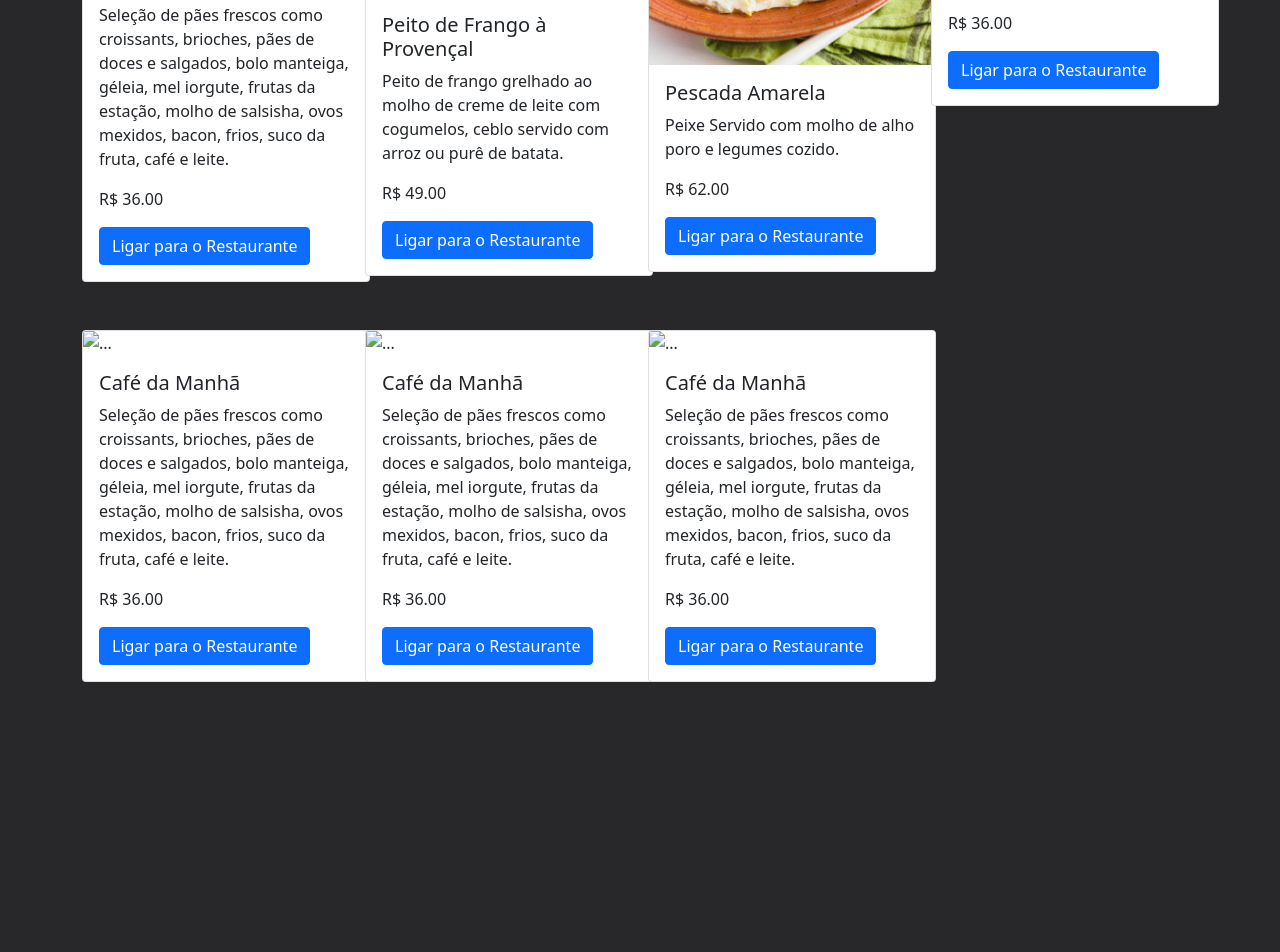
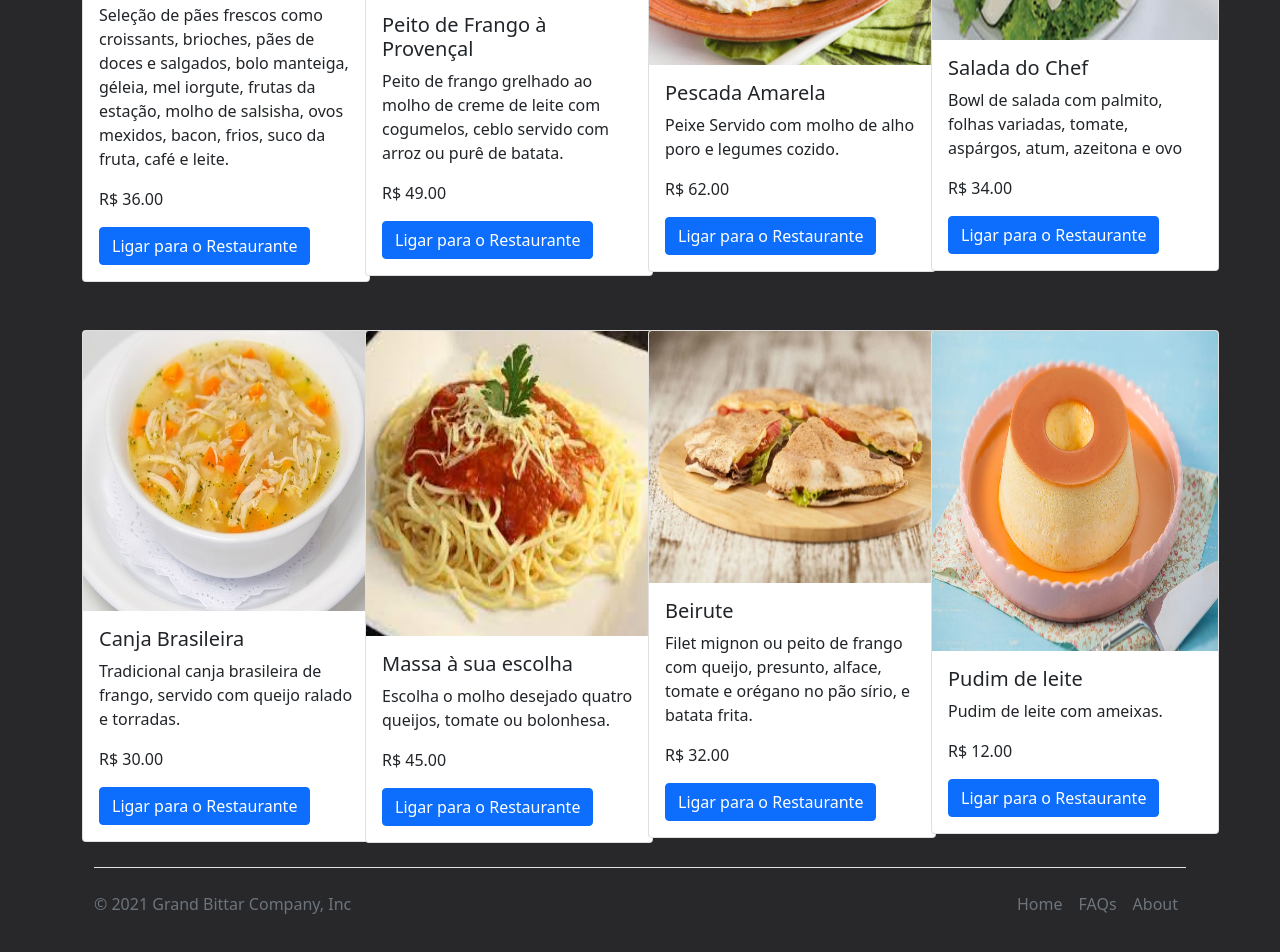
Before and after one commit to MatheusDario/PIDI-V, a plain HTML site: page index.html in a window 1280 px wide. Shown: the part 334-1286 px from the top of the page. Before the commit the page ends 1016 px from the top, so only its background shows below. Drawn offline with nearby package versions, Linux system fonts and the light colour scheme.

Commit message:
finalizado

```diff
--- a/index.html
+++ b/index.html
@@ -40,6 +40,9 @@
                         <a class="nav-link" href="#">Sopas</a>
                       </li>
                       <li class="nav-item">
+                        <a class="nav-link" href="#">Massas</a>
+                      </li>
+                      <li class="nav-item">
                         <a class="nav-link" href="#">Sanduíches</a>
                       </li>
                       <li class="nav-item">
@@ -54,7 +57,7 @@
 
           <div class="col mt-5">
             <div class="card" style="width: 18rem;">
-                <img src="./img/breakfast.jpg" class="card-img-top" height="200" width="90">
+                <img src="./img/breakfast.jpg" class="card-img-top" height="200">
                 <div class="card-body">
                   <h5 class="card-title">Café da Manhã</h5>
                   <p class="card-text">Seleção de pães frescos como croissants, brioches, pães de doces e salgados, bolo manteiga, géleia, mel iorgute, frutas da estação, molho de salsisha, ovos mexidos, bacon, frios, suco da fruta, café e leite.</p>
@@ -65,7 +68,7 @@
           </div>
           <div class="col mt-5">
             <div class="card" style="width: 18rem;">
-                <img src="./img/peito-frango.jpg.jpg" class="card-img-top" height="242" width="90">
+                <img src="./img/peito-frango.jpg.jpg" class="card-img-top" height="242">
                 <div class="card-body">
                   <h5 class="card-title">Peito de Frango à Provençal</h5>
                   <p class="card-text">Peito de frango grelhado ao molho de creme de leite com cogumelos, ceblo servido com arroz ou purê de batata.</p>
@@ -76,7 +79,7 @@
           </div>
           <div class="col mt-5">
             <div class="card" style="width: 18rem;">
-                <img src="./img/pesacada.jpg" class="card-img-top" height="310" width="100">
+                <img src="./img/pesacada.jpg" class="card-img-top" height="310">
                 <div class="card-body">
                   <h5 class="card-title">Pescada Amarela</h5>
                   <p class="card-text">Peixe Servido com molho de alho poro e legumes cozido.</p>
@@ -87,44 +90,55 @@
           </div>
           <div class="col mt-5">
             <div class="card" style="width: 18rem;">
-                <img src="./img/breakfast.jpg" class="card-img-top" alt="...">
+                <img src="./img/salada.jpg" class="card-img-top" height="285">
                 <div class="card-body">
                   <h5 class="card-title">Salada do Chef</h5>
-                  <p class="card-text">Seleção de pães frescos como croissants, brioches, pães de doces e salgados, bolo manteiga, géleia, mel iorgute, frutas da estação, molho de salsisha, ovos mexidos, bacon, frios, suco da fruta, café e leite.</p>
-                  <p class="card-text">R$ 36.00</p>
+                  <p class="card-text">Bowl de salada com palmito, folhas variadas, tomate, aspárgos, atum, azeitona e ovo</p>
+                  <p class="card-text">R$ 34.00</p>
                   <a href="#" class="btn btn-primary">Ligar para o Restaurante</a>
                 </div>
               </div>
           </div>
           <div class="col mt-5">
             <div class="card" style="width: 18rem;">
-                <img src="./img/breakfast.jpg" class="card-img-top" alt="...">
+                <img src="./img/canja.jpg" class="card-img-top" height="280">
                 <div class="card-body">
-                  <h5 class="card-title">Café da Manhã</h5>
-                  <p class="card-text">Seleção de pães frescos como croissants, brioches, pães de doces e salgados, bolo manteiga, géleia, mel iorgute, frutas da estação, molho de salsisha, ovos mexidos, bacon, frios, suco da fruta, café e leite.</p>
-                  <p class="card-text">R$ 36.00</p>
+                  <h5 class="card-title">Canja Brasileira</h5>
+                  <p class="card-text">Tradicional canja brasileira de frango, servido com queijo ralado e torradas.</p>
+                  <p class="card-text">R$ 30.00</p>
                   <a href="#" class="btn btn-primary">Ligar para o Restaurante</a>
                 </div>
               </div>
           </div>
           <div class="col mt-5">
             <div class="card" style="width: 18rem;">
-                <img src="./img/breakfast.jpg" class="card-img-top" alt="...">
+                <img src="./img/massa.jpeg" class="card-img-top" height="305">
                 <div class="card-body">
-                  <h5 class="card-title">Café da Manhã</h5>
-                  <p class="card-text">Seleção de pães frescos como croissants, brioches, pães de doces e salgados, bolo manteiga, géleia, mel iorgute, frutas da estação, molho de salsisha, ovos mexidos, bacon, frios, suco da fruta, café e leite.</p>
-                  <p class="card-text">R$ 36.00</p>
+                  <h5 class="card-title">Massa à sua escolha</h5>
+                  <p class="card-text">Escolha o molho desejado quatro queijos, tomate ou bolonhesa.</p>
+                  <p class="card-text">R$ 45.00</p>
                   <a href="#" class="btn btn-primary">Ligar para o Restaurante</a>
                 </div>
               </div>
           </div>
           <div class="col mt-5">
             <div class="card" style="width: 18rem;">
-                <img src="./img/breakfast.jpg" class="card-img-top" alt="...">
+                <img src="./img/beirute.webp" class="card-img-top" height="252">
                 <div class="card-body">
-                  <h5 class="card-title">Café da Manhã</h5>
-                  <p class="card-text">Seleção de pães frescos como croissants, brioches, pães de doces e salgados, bolo manteiga, géleia, mel iorgute, frutas da estação, molho de salsisha, ovos mexidos, bacon, frios, suco da fruta, café e leite.</p>
-                  <p class="card-text">R$ 36.00</p>
+                  <h5 class="card-title">Beirute</h5>
+                  <p class="card-text">Filet mignon ou peito de frango com queijo, presunto, alface, tomate e orégano no pão sírio, e batata frita.</p>
+                  <p class="card-text">R$ 32.00</p>
+                  <a href="#" class="btn btn-primary">Ligar para o Restaurante</a>
+                </div>
+              </div>
+          </div>
+          <div class="col mt-5">
+            <div class="card" style="width: 18rem;">
+                <img src="./img/pudim.jpg" class="card-img-top" height="320">
+                <div class="card-body">
+                  <h5 class="card-title">Pudim de leite</h5>
+                  <p class="card-text">Pudim de leite com ameixas.</p>
+                  <p class="card-text">R$ 12.00</p>
                   <a href="#" class="btn btn-primary">Ligar para o Restaurante</a>
                 </div>
               </div>
@@ -132,6 +146,22 @@
 
 
         </div>
+
+        <div class="container">
+            <footer class="d-flex flex-wrap justify-content-between align-items-center py-3 my-4 border-top">
+              <p class="col-md-4 mb-0 text-muted">&copy; 2021 Grand Bittar Company, Inc</p>
+
+              <a href="/" class="col-md-4 d-flex align-items-center justify-content-center mb-3 mb-md-0 me-md-auto link-dark text-decoration-none">
+                <svg class="bi me-2" width="40" height="32"><use xlink:href="#bootstrap"/></svg>
+              </a>
+
+              <ul class="nav col-md-4 justify-content-end">
+                <li class="nav-item"><a href="#" class="nav-link px-2 text-muted">Home</a></li>
+                <li class="nav-item"><a href="#" class="nav-link px-2 text-muted">FAQs</a></li>
+                <li class="nav-item"><a href="#" class="nav-link px-2 text-muted">About</a></li>
+              </ul>
+            </footer>
+          </div>
     </div>
 
 
```
Also changed, not shown: img/beirute.webp (added), img/canja.jpg (added), img/massa.jpeg (added), img/pudim.jpg (added), img/salada.jpg (added).
